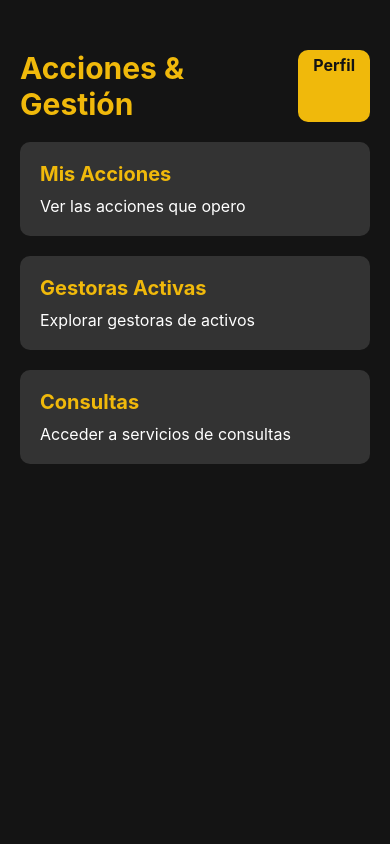
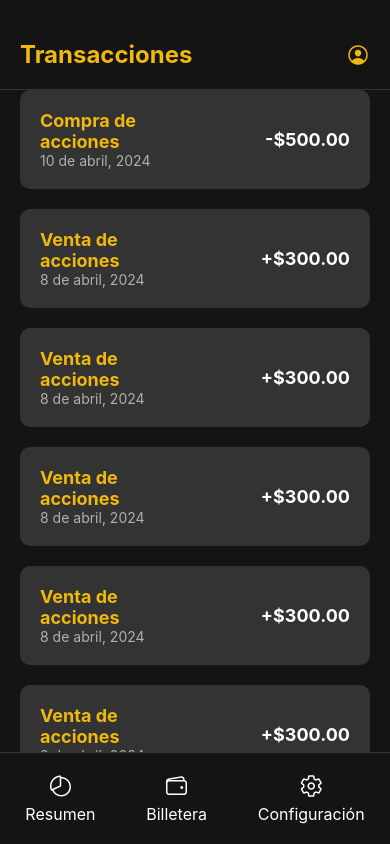
Before and after one commit to Julio937/ProyectoPMovil, a React Native app: screen / in a window 390 px wide. Built offline with nearby package versions, Linux system fonts and the light colour scheme.

Commit message:
Subiendo cambios transacciones
Se quitaron algunos comentarios y se cambio la pagina de transacciones

```diff
--- a/App.js
+++ b/App.js
@@ -1,28 +1,104 @@
+import { Ionicons } from '@expo/vector-icons';
 import { StatusBar } from 'expo-status-bar';
 import React from 'react';
-import { StyleSheet, Text, TouchableOpacity, View } from 'react-native';
+import { ScrollView, StyleSheet, Text, TouchableOpacity, View } from 'react-native';
 
-export default function App() {
+export default function TransactionsPage() {
   return (
     <View style={styles.container}>
       <View style={styles.header}>
-        <Text style={styles.logo}>Acciones & Gestión</Text>
+        <Text style={styles.headerText}>Transacciones</Text>
         <TouchableOpacity style={styles.profileButton}>
-          <Text style={styles.profileButtonText}>Perfil</Text>
+          <Ionicons name='person-circle-outline' size={24} color='#F0B90B' />
         </TouchableOpacity>
       </View>
-      <View style={styles.content}>
-        <TouchableOpacity style={styles.card}>
-          <Text style={styles.cardTitle}>Mis Acciones</Text>
-          <Text style={styles.cardText}>Ver las acciones que opero</Text>
+      <ScrollView contentContainerStyle={styles.transactionsList}>
+        <View style={styles.transactionItem}>
+          <View style={styles.transactionLeft}>
+            <Text style={styles.transactionTitle}>Compra de acciones</Text>
+            <Text style={styles.transactionDate}>10 de abril, 2024</Text>
+          </View>
+          <View style={styles.transactionRight}>
+            <Text style={styles.transactionAmount}>-$500.00</Text>
+          </View>
+        </View>
+        <View style={styles.transactionItem}>
+          <View style={styles.transactionLeft}>
+            <Text style={styles.transactionTitle}>Venta de acciones</Text>
+            <Text style={styles.transactionDate}>8 de abril, 2024</Text>
+          </View>
+          <View style={styles.transactionRight}>
+            <Text style={styles.transactionAmount}>+$300.00</Text>
+          </View>
+        </View>
+
+        <View style={styles.transactionItem}>
+          <View style={styles.transactionLeft}>
+            <Text style={styles.transactionTitle}>Venta de acciones</Text>
+            <Text style={styles.transactionDate}>8 de abril, 2024</Text>
+          </View>
+          <View style={styles.transactionRight}>
+            <Text style={styles.transactionAmount}>+$300.00</Text>
+          </View>
+        </View>
+        <View style={styles.transactionItem}>
+          <View style={styles.transactionLeft}>
+            <Text style={styles.transactionTitle}>Venta de acciones</Text>
+            <Text style={styles.transactionDate}>8 de abril, 2024</Text>
+          </View>
+          <View style={styles.transactionRight}>
+            <Text style={styles.transactionAmount}>+$300.00</Text>
+          </View>
+        </View>
+        <View style={styles.transactionItem}>
+          <View style={styles.transactionLeft}>
+            <Text style={styles.transactionTitle}>Venta de acciones</Text>
+            <Text style={styles.transactionDate}>8 de abril, 2024</Text>
+          </View>
+          <View style={styles.transactionRight}>
+            <Text style={styles.transactionAmount}>+$300.00</Text>
+          </View>
+        </View>
+        <View style={styles.transactionItem}>
+          <View style={styles.transactionLeft}>
+            <Text style={styles.transactionTitle}>Venta de acciones</Text>
+            <Text style={styles.transactionDate}>8 de abril, 2024</Text>
+          </View>
+          <View style={styles.transactionRight}>
+            <Text style={styles.transactionAmount}>+$300.00</Text>
+          </View>
+        </View>
+        <View style={styles.transactionItem}>
+          <View style={styles.transactionLeft}>
+            <Text style={styles.transactionTitle}>Venta de acciones</Text>
+            <Text style={styles.transactionDate}>8 de abril, 2024</Text>
+          </View>
+          <View style={styles.transactionRight}>
+            <Text style={styles.transactionAmount}>+$300.00</Text>
+          </View>
+        </View>
+        <View style={styles.transactionItem}>
+          <View style={styles.transactionLeft}>
+            <Text style={styles.transactionTitle}>Venta de acciones</Text>
+            <Text style={styles.transactionDate}>8 de abril, 2024</Text>
+          </View>
+          <View style={styles.transactionRight}>
+            <Text style={styles.transactionAmount}>+$300.00</Text>
+          </View>
+        </View>
+      </ScrollView>
+      <View style={styles.bottomMenu}>
+        <TouchableOpacity style={styles.menuItem}>
+          <Ionicons name='pie-chart-outline' size={24} color='white' />
+          <Text style={styles.menuItemText}>Resumen</Text>
         </TouchableOpacity>
-        <TouchableOpacity style={styles.card}>
-          <Text style={styles.cardTitle}>Gestoras Activas</Text>
-          <Text style={styles.cardText}>Explorar gestoras de activos</Text>
+        <TouchableOpacity style={styles.menuItem}>
+          <Ionicons name='wallet-outline' size={24} color='white' />
+          <Text style={styles.menuItemText}>Billetera</Text>
         </TouchableOpacity>
-        <TouchableOpacity style={styles.card}>
-          <Text style={styles.cardTitle}>Consultas</Text>
-          <Text style={styles.cardText}>Acceder a servicios de consultas</Text>
+        <TouchableOpacity style={styles.menuItem}>
+          <Ionicons name='settings-outline' size={24} color='white' />
+          <Text style={styles.menuItemText}>Configuración</Text>
         </TouchableOpacity>
       </View>
       <StatusBar style='auto' />
@@ -34,51 +110,72 @@ const styles = StyleSheet.create({
   container: {
     flex: 1,
     backgroundColor: '#141414',
-    alignItems: 'center',
-    justifyContent: 'flex-start',
-    paddingTop: 50,
   },
   header: {
-    width: '100%',
     flexDirection: 'row',
     justifyContent: 'space-between',
     paddingHorizontal: 20,
-    marginBottom: 20,
+    paddingTop: 40,
+    paddingBottom: 20,
+    borderBottomWidth: 1,
+    borderBottomColor: '#333',
   },
-  logo: {
+  headerText: {
+    color: '#F0B90B',
+    fontSize: 24,
     fontWeight: 'bold',
-    fontSize: 30,
-    color: '#F0B90B',
   },
   profileButton: {
-    backgroundColor: '#F0B90B',
-    paddingHorizontal: 15,
-    paddingVertical: 5,
-    borderRadius: 10,
+    justifyContent: 'center',
   },
-  profileButtonText: {
-    color: '#141414',
-    fontSize: 16,
-    fontWeight: 'bold',
-  },
-  content: {
-    width: '100%',
+  transactionsList: {
     paddingHorizontal: 20,
   },
-  card: {
+  transactionItem: {
+    flexDirection: 'row',
+    justifyContent: 'space-between',
+    alignItems: 'center',
     backgroundColor: '#333',
     borderRadius: 10,
     padding: 20,
     marginBottom: 20,
   },
-  cardTitle: {
+  transactionLeft: {
+    flex: 1,
+  },
+  transactionRight: {
+    flex: 1,
+    alignItems: 'flex-end',
+  },
+  transactionTitle: {
     color: '#F0B90B',
-    fontSize: 20,
+    fontSize: 18,
     fontWeight: 'bold',
-    marginBottom: 10,
   },
-  cardText: {
-    color: '#fff',
+  transactionDate: {
+    color: '#B0B0B0',
+    fontSize: 14,
+  },
+  transactionAmount: {
+    color: 'white',
+    fontSize: 18,
+    fontWeight: 'bold',
+  },
+  bottomMenu: {
+    flexDirection: 'row',
+    justifyContent: 'space-around',
+    alignItems: 'center',
+    borderTopWidth: 1,
+    borderTopColor: '#333',
+    paddingTop: 20,
+    paddingBottom: 20,
+  },
+  menuItem: {
+    alignItems: 'center',
+  },
+  menuItemText: {
+    color: 'white',
     fontSize: 16,
+    marginTop: 5,
   },
 });
--- a/paginas/ConfigurationScreen.js
+++ b/paginas/ConfigurationScreen.js
@@ -13,7 +13,6 @@ export default function SettingsPage() {
         </TouchableOpacity>
       </View>
       <ScrollView style={styles.settingsList}>
-        {/* Aquí puedes agregar componentes para configuración */}
         <TouchableOpacity style={styles.settingItem}>
           <Text style={styles.settingText}>Notificaciones</Text>
           <Ionicons name='notifications-outline' size={24} color='#F0B90B' />
@@ -26,7 +25,6 @@ export default function SettingsPage() {
           <Text style={styles.settingText}>Tema</Text>
           <Ionicons name='color-palette-outline' size={24} color='#F0B90B' />
         </TouchableOpacity>
-        {/* Puedes agregar más elementos de configuración según sea necesario */}
       </ScrollView>
       <View style={styles.bottomMenu}>
         <TouchableOpacity style={styles.menuItem}>
--- a/paginas/LoginScreen.js
+++ b/paginas/LoginScreen.js
@@ -9,13 +9,11 @@ export default function App() {
       <View style={styles.marketOverview}>
         <View style={styles.marketOverviewBox}>
           <Text style={styles.marketOverviewText}>Estado actual del mercado</Text>
-          {/* Aquí puedes agregar componentes para mostrar el estado del mercado */}
         </View>
       </View>
       <View style={styles.walletInfo}>
         <View style={styles.walletInfoBox}>
           <Text style={styles.walletInfoText}>Billetera del usuario</Text>
-          {/* Aquí puedes agregar componentes para mostrar información de la billetera */}
         </View>
       </View>
       <View style={styles.bottomMenu}>
--- a/paginas/WalletScreen.js
+++ b/paginas/WalletScreen.js
@@ -13,7 +13,6 @@ export default function WalletPage() {
         </TouchableOpacity>
       </View>
       <ScrollView style={styles.walletContent}>
-        {/* Aquí puedes agregar componentes para mostrar la información de la billetera */}
         <View style={styles.walletCard}>
           <Text style={styles.walletCardTitle}>Saldo disponible</Text>
           <Text style={styles.walletCardAmount}>$1,000.00</Text>
@@ -22,7 +21,6 @@ export default function WalletPage() {
           <Text style={styles.walletCardTitle}>Ganancias totales</Text>
           <Text style={styles.walletCardAmount}>$500.00</Text>
         </View>
-        {/* Puedes agregar más tarjetas para mostrar información adicional de la billetera */}
       </ScrollView>
       <View style={styles.bottomMenu}>
         <TouchableOpacity style={styles.menuItem}>
```
Also changed, not shown: paginas/Transactions.js (+10 -3 lines).
